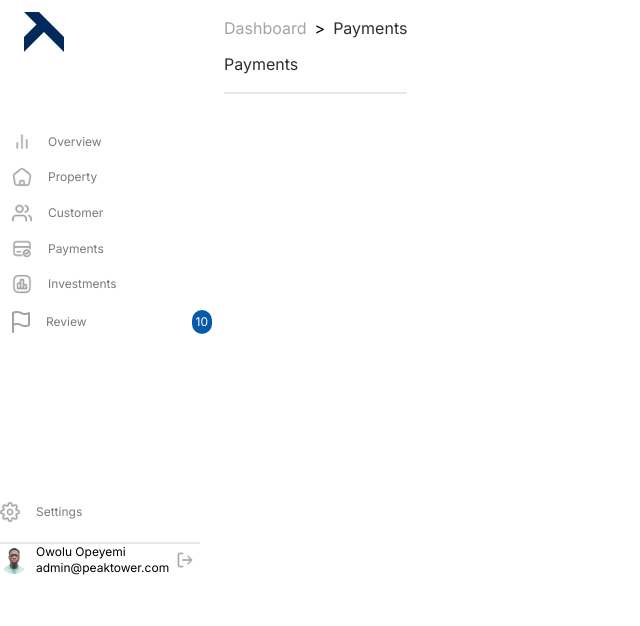
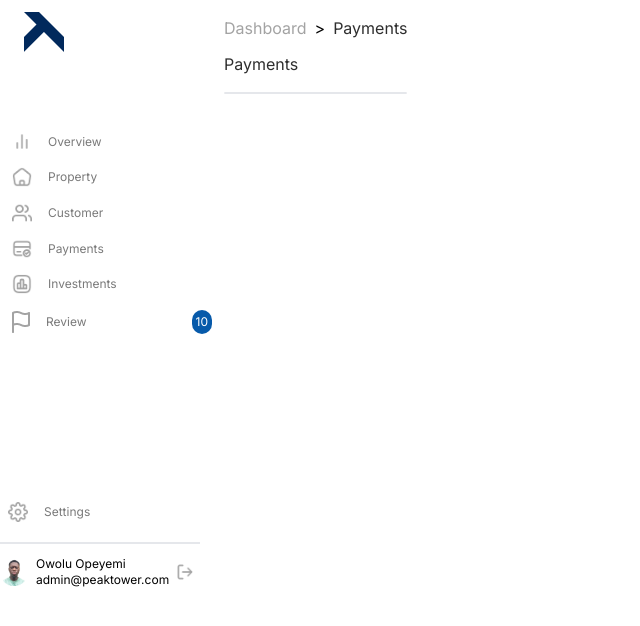
Before and after one commit to popsam22/lantan-frontend, a React (Vite) app: page / in a window 1280 px wide. Shown: the top 626 px of the page, without its empty margins (0-640 px from the left). Built offline with nearby package versions, Linux system fonts and the light colour scheme.

Commit message:
fix: sidebar

```diff
--- a/src/components/Sidebar.tsx
+++ b/src/components/Sidebar.tsx
@@ -67,12 +67,12 @@ const Sidebar = ({ setItem }: SidebarProp) => {
         </div>
       </div>
       <div className=" ">
-        <div className="flex gap-4 mb-5 items-center">
+        <div className="flex gap-4 mb-5 pl-2 items-center">
           <img src={settings} alt="settings" width={20} height={20} />
           <p className="text-xs text-[#7A7A7A]">Settings</p>
         </div>
         <div className="border w-[200px]"></div>
-        <div className="flex w-[32px]">
+        <div className="flex w-[32px] mt-3">
           <img src={avatar} alt="ope" className="object-contain pr-1" />
           <div className="flex flex-col ml-1">
             <p className="justify-center items-center text-xs">Owolu Opeyemi</p>
```
